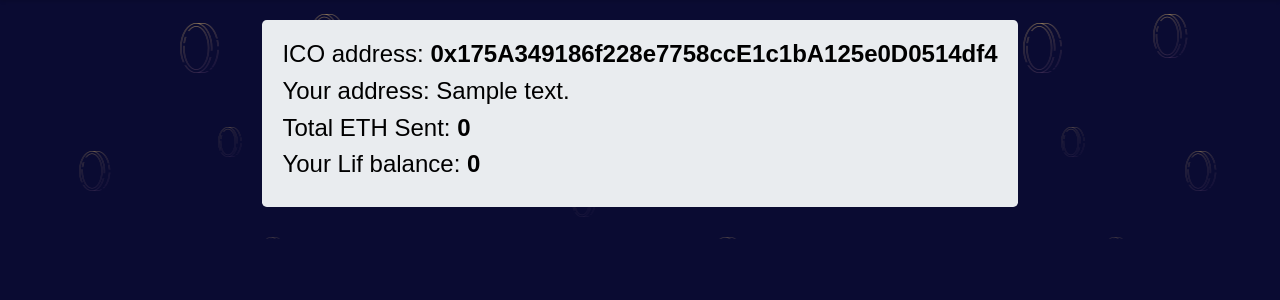
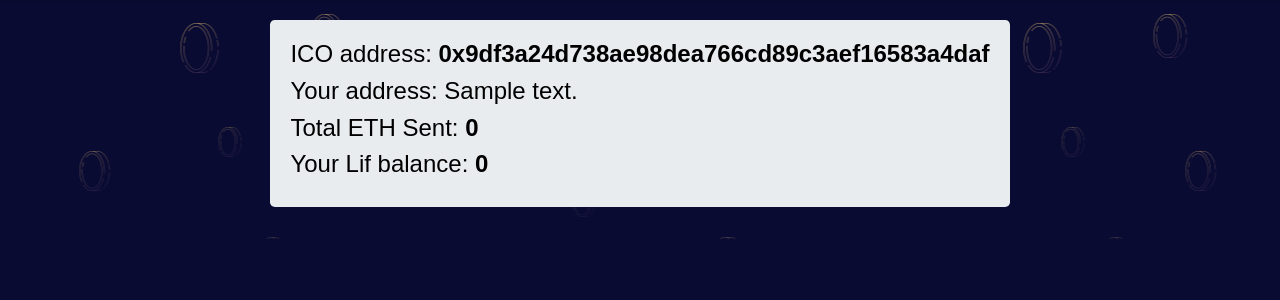
Before and after one commit to windingtree/wt-accounts, a Django app: page /ico/ in a window 1280 px wide. Shown: the part 66-366 px from the top of the page. Run offline with Django 3.2, Linux system fonts and the light colour scheme; a user stored in the database is signed in; tables that the repository leaves empty hold one stand-in row (values such as "Sample post"); some libraries are stand-ins or nearby versions.

Commit message:
fix old addresses

```diff
--- a/accounts/templates/accounts/status.html
+++ b/accounts/templates/accounts/status.html
@@ -14,7 +14,7 @@
     {% if request.user.eth_address %}
     <div class="row justify-content-md-center">
       <div class="jumbotron">
-        <h4>ICO address: <strong id="icoAddress">0x175A349186f228e7758ccE1c1bA125e0D0514df4</strong></h4>
+        <h4>ICO address: <strong id="icoAddress">0x9df3a24d738ae98dea766cd89c3aef16583a4daf</strong></h4>
         <h4>Your address: <span id="userAddress">{{ request.user.eth_address }}</span></h4>
         <h4>Total ETH Sent: <strong id="totalETHSent">0</strong></h4>
         <h4>Your Lif balance: <strong id="totalLifBalance">0</strong></h4>
--- a/wt_accounts/settings/base.py
+++ b/wt_accounts/settings/base.py
@@ -155,7 +155,7 @@ ONFIDO_TOKEN = 'test_d5XQ33ZWvga8O6DesG2w8pb6gB43PMY9'
 ONFIDO_WEBHOOK_TOKEN = 'L2PCFXFOF5yDDzHX_3aZCC13nARKW-AA'
 
 ETHERSCAN_TOKEN='IZVUZTKZU5PSUKUAX4R2P2KJXMHY4JS75I'
-ETH_WALLET = '0x4a4ac8d0b6a2f296c155c15c2bcaf04641818b78'
+ETH_WALLET = '0x9df3a24d738ae98dea766cd89c3aef16583a4daf'
 
 
 LOGGING = {
```
